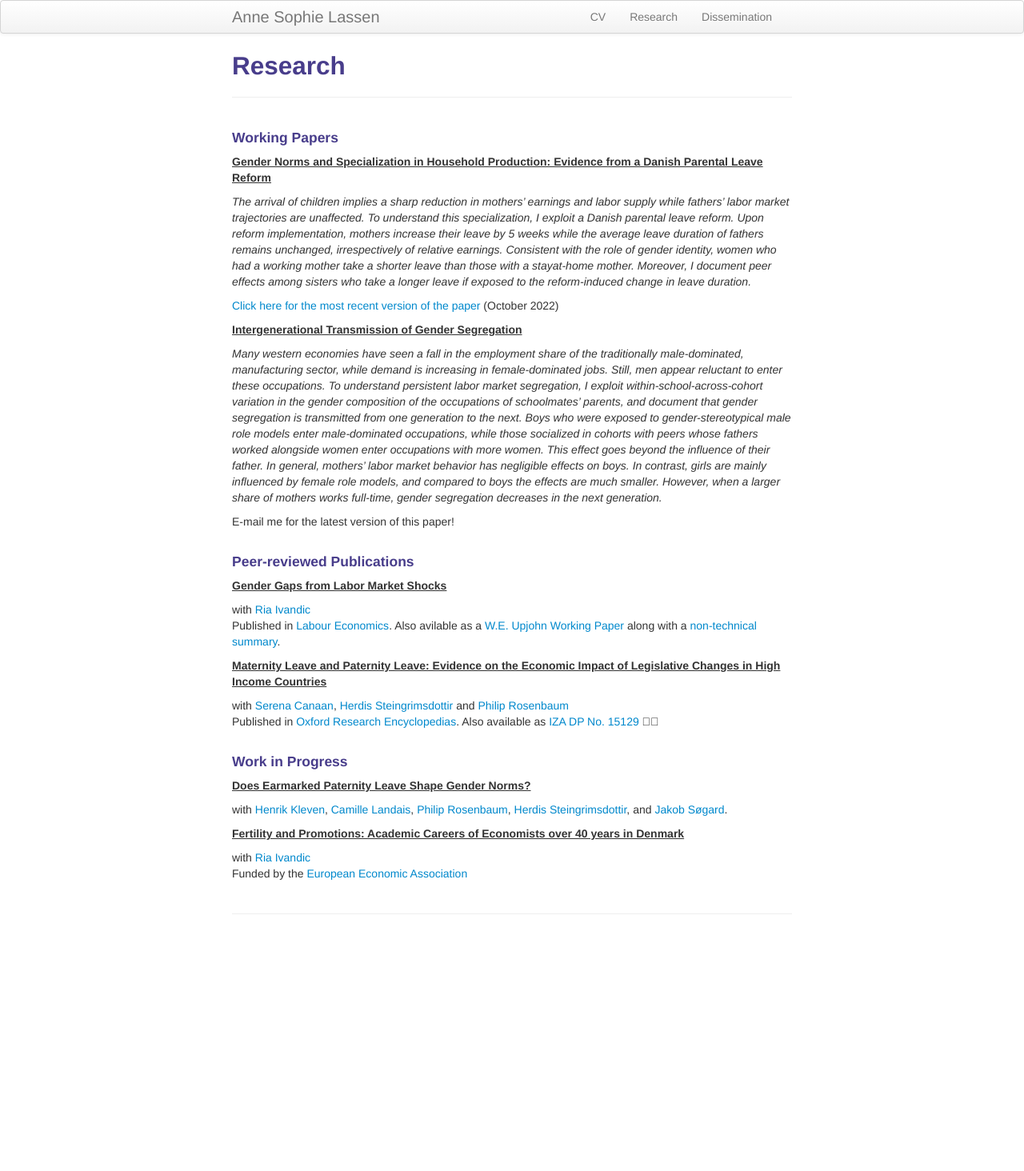
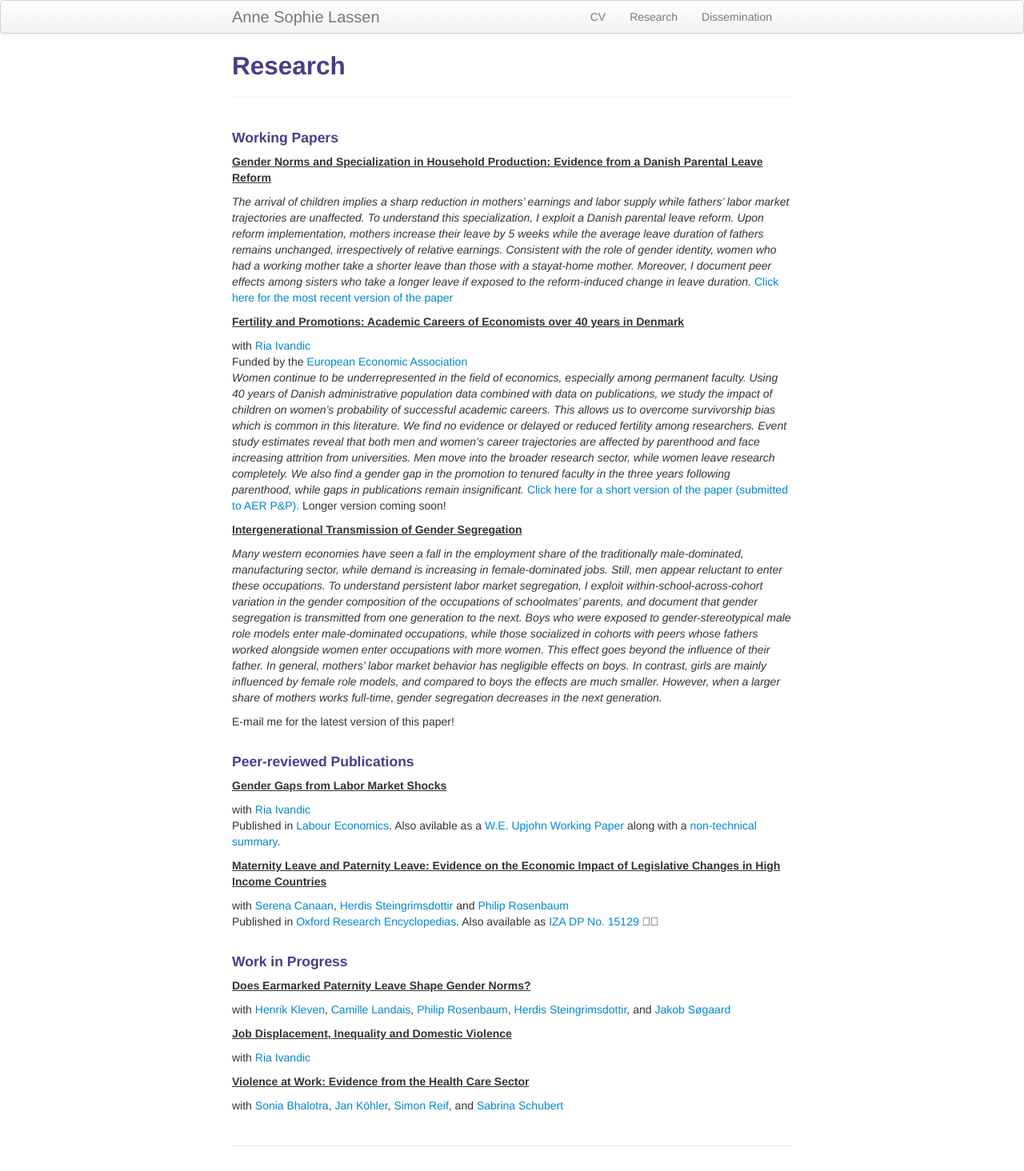
Before and after one commit to annesophielassen/annesophielassen.github.io, a Jekyll site: the page built from pages/research.md, in a window 1280 px wide. Shown: the whole page at 80% size. Built offline with Jekyll 4.4.1, drawn with Linux system fonts in a browser that asks for light colours; before the commit the page ends 1174 px from its top, so only the background shows below that.

Commit message:
update research

```diff
--- a/pages/research.md
+++ b/pages/research.md
@@ -9,9 +9,20 @@ description: Anne Sophie Lassen's research
 *The arrival of children implies a sharp reduction in mothers’ earnings and labor supply while fathers’ labor market trajectories are unaffected. To understand this specialization, I exploit a Danish parental leave reform. Upon reform implementation,
 mothers increase their leave by 5 weeks while the average leave duration of fathers remains unchanged, irrespectively of relative earnings. Consistent with the role of gender identity, women who had a working mother take a shorter leave than those with a stayat-home mother. Moreover, I document peer effects among sisters who take a longer
 leave if exposed to the reform-induced change in leave duration.*
+[Click here for the most recent version of the paper]({{ BASE_PATH}}/pages/working_papers/WP_GenderNorms_Lassen.pdf)
+<br>
 
-[Click here for the most recent version of the paper]({{ BASE_PATH}}/pages/working_papers/WP_GenderNorms_Lassen.pdf) (October 2022)
+##### <u>Fertility and Promotions: Academic Careers of Economists over 40 years in Denmark</u>
+with <a href="https://sites.google.com/site/riaivandic/home"> Ria Ivandic</a> <br>
+Funded by the <a href="hhttps://www.hubequalrep.org/actions/career-structures-in-economics/">European Economic Association</a>
 <br>
+*Women continue to be underrepresented in the field of economics, especially among permanent faculty. Using 40 years of Danish administrative population data combined with data on publications, we study the impact
+of children on women’s probability of successful academic careers. This allows us to overcome survivorship bias which is common in this literature. We find no evidence or delayed or reduced fertility among researchers.
+Event study estimates reveal that both men and women’s career trajectories are affected by parenthood and face increasing attrition from universities. Men move into the broader research sector, while women leave research completely.
+We also find a gender gap in the promotion to tenured faculty in the three years following parenthood, while gaps in publications remain insignificant.*
+[Click here for a short version of the paper (submitted to AER P&P).]({{ BASE_PATH}}/pages/working_papers/Parenthood_AcademiaPP.pdf) Longer version coming soon!
+<br>
+
 ##### <u>Intergenerational Transmission of Gender Segregation</u>
 *Many western economies have seen a fall in the employment share of the traditionally male-dominated, manufacturing sector, while demand is increasing in female-dominated jobs.
 Still, men appear reluctant to enter these occupations. To understand persistent labor market segregation, I exploit within-school-across-cohort variation in the gender composition
@@ -37,12 +48,14 @@ Published in <a href="https://oxfordre.com/economics/view/10.1093/acrefore/97801
 #### Work in Progress
 
 ##### <u>Does Earmarked Paternity Leave Shape Gender Norms?</u>
-with <a href="https://www.henrikkleven.com/">Henrik Kleven</a>, <a href="https://app.scholarsite.io/camille-landais">Camille Landais</a>, <a href="https://sites.google.com/site/philrosenbaum/"> Philip Rosenbaum</a>, <a href="https://sites.google.com/site/herdissteingrimsdottir/home"> Herdis Steingrimsdottir</a>, and <a href="https://jakobsogaard.com/">Jakob Søgard</a>.
+with <a href="https://www.henrikkleven.com/">Henrik Kleven</a>, <a href="https://app.scholarsite.io/camille-landais">Camille Landais</a>, <a href="https://sites.google.com/site/philrosenbaum/"> Philip Rosenbaum</a>, <a href="https://sites.google.com/site/herdissteingrimsdottir/home"> Herdis Steingrimsdottir</a>, and <a href="https://jakobsogaard.com/">Jakob Søgaard</a>
 
-##### <u>Fertility and Promotions: Academic Careers of Economists over 40 years in Denmark</u>
+##### <u>Job Displacement, Inequality and Domestic Violence</u>
 with <a href="https://sites.google.com/site/riaivandic/home"> Ria Ivandic</a> <br>
-Funded by the <a href="https://www.eeassoc.org/career-structures-economics">European Economic Association</a>
-<br>
+
+##### <u>Violence at Work: Evidence from the Health Care Sector</u>
+with <a href="https://sites.google.com/site/srbhalotra/">Sonia Bhalotra</a>,  <a href="https://www.zew.de/en/team/jkh">Jan Köhler</a>, <a href="http://simonreif.eu/">Simon Reif</a>, and <a href="https://www.zew.de/en/team/ssu">Sabrina Schubert</a>
+
 
 <!-- Note: this is how to write a comment in HTML. Everything in here won't show up on your webpage.-->
 
```
Also changed, not shown: 1 other file.
